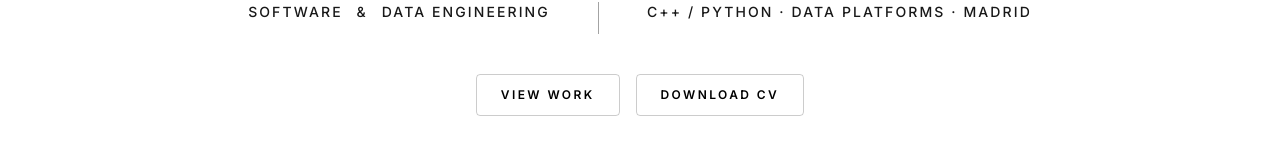
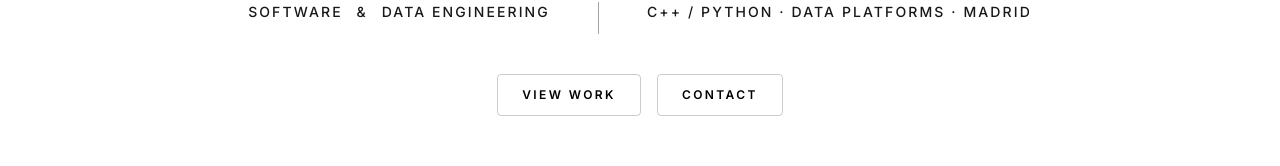
Before and after one commit to carlosmatac/carlos-portfolio, a Next.js app: page / in a window 1280 px wide. Shown: the part 473-639 px from the top of the page. Built offline with nearby package versions, Linux system fonts and the light colour scheme.

Commit message:
Removed CV

```diff
--- a/src/app/(site)/page.tsx
+++ b/src/app/(site)/page.tsx
@@ -59,13 +59,17 @@ export default function HomePage() {
               >
                 View Work
               </Link>
-              <a
-                href="/CarlosMata-Resume.pdf"
-                download
+              <Link
+                href="/#contact"
+                onClick={(e) => {
+                  e.preventDefault();
+                  document.getElementById("contact")?.scrollIntoView({ behavior: "smooth" });
+                  window.history.pushState({}, "", "/#contact");
+                }}
                 className="px-6 py-3 text-[10px] md:text-xs uppercase tracking-[0.2em] border border-[rgb(var(--line)/0.2)] hover:border-[rgb(var(--line))] transition-colors rounded-sm font-semibold"
               >
-                Download CV
-              </a>
+                Contact
+              </Link>
             </div>
           </div>
         </Container>
--- a/src/content/site.ts
+++ b/src/content/site.ts
@@ -5,7 +5,6 @@ export const site = {
   headlineBottom: "C++ / ROS2 / Qt · Data Platforms · Madrid",
 
   email: "caarlosmatac@gmail.com",
-    resumeUrl: "/CarlosMata-Resume.pdf",
 
   links: {
     github: "https://github.com/carlosmatac",
```
Also changed, not shown: 1 other file (tests, documents, lock files or other folders). Lines whose indentation alone changed are shown as unchanged.
